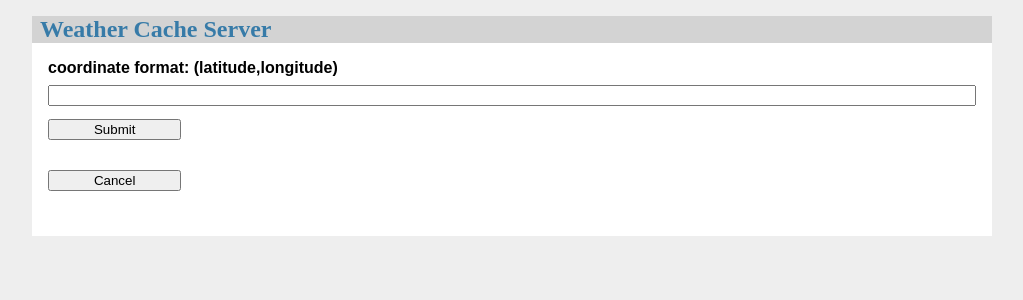
After one commit to HershR/WeatherCacheServer, a Flask app: page /search/coordinates in a window 1280 px wide. The commit adds this page. Shown: the top 300 px of the page, without its empty margins (128-1151 px from the left). Run offline with Flask 2, Linux system fonts and the light colour scheme.

Commit message:
added ability to search and add city by coordinates

```diff
--- a/flaskr/cityTable.py
+++ b/flaskr/cityTable.py
@@ -13,6 +13,7 @@ from pyowm.owm import OWM
 from werkzeug.exceptions import abort
 from flaskr.weather import update_current_weather
 from flaskr.db import get_db
+from flaskr.weather import update_current_weather
 
 bp = Blueprint('cityTable', __name__)
 
@@ -30,6 +31,62 @@ def index():
     ).fetchall()
     return render_template('cityTable/index.html', cities=cities)
 
+
+@bp.route('/search/coordinates', methods=('GET', 'POST'))
+def search_by_coordinates():
+    if request.method == 'POST':
+        coordinate = str(request.form['coordinate']).replace(" ","")
+        error = None
+        coord = []
+        latitude = None
+        longitude = None
+
+        if not coordinate:
+            error = 'Enter Coordinates'
+        elif ',' not in coordinate:
+            error = 'Check format'
+        else:
+            coord = coordinate.split(',')
+        if len(coord) != 2:
+            error = 'Check format'
+        else:
+            print(coord)
+            latitude = coord[0]
+            longitude = coord[1]
+            if not latitude:
+                error = 'Latitude is required.'
+
+            if not longitude:
+                error = 'Longitude is required.'
+        if error is not None:
+            flash(error)
+        else:
+
+            # cities is a list of tuples
+            # cities = reg.ids_for(name, country=country, state=state, matching='exact')
+
+            # use geocoding api to find all cities, only returns a max of 5
+            url = "https://api.openweathermap.org/data/2.5/weather?lat={lat}&lon={lon}&appid={key}".format(lat=latitude, lon=longitude, key=os.environ.get("OPENWEATHER_API_KEY"))
+            r = requests.get(url)
+
+            if r.status_code != 200:
+                error = 'Request failed'
+                print(latitude)
+                print(longitude)
+            else:
+                data = r.json()
+                db = get_db()
+                db.execute(
+                    'INSERT INTO owm_cities (city_id, city_name, city_coord_long, city_coord_lat, city_country)'
+                    ' VALUES (?, ?, ?, ?, ?)',
+                    (data['id'], data['name'], data['coord']['lon'],data['coord']['lat'], data['sys']['country'])
+                )
+                db.commit()
+                update_current_weather(data['id'])
+                return redirect(url_for('cityTable.index'))
+        if error is not None:
+            flash(error)
+    return render_template('cityTable/searchcoordinates.html')
 
 @bp.route('/search', methods=('GET', 'POST'))
 def search():
--- a/flaskr/templates/cityTable/index.html
+++ b/flaskr/templates/cityTable/index.html
@@ -6,7 +6,7 @@
 
 {% block content %}
 <h1>City Name, Country, Coordinates</h1>
-<a class="action" href="{{ url_for('cityTable.search') }}" >Add City</a>
+<a class="action" href="{{ url_for('cityTable.search_by_coordinates') }}" >Add City</a>
   {% for city in cities %}
     <article class="cites">
       <header>
@@ -14,6 +14,7 @@
           <h1>{{ city['city_name'] , city['city_country'] }}</h1>
           <h1> {{ city['city_coord_lat'] , city['city_coord_long'] }}</h1>
           <a class="action" href="{{ url_for('weather.current_weather', id=city['city_id']) }}">Current Weather</a>
+          <a class="action" href="{{ url_for('weather.current_forecast', id=city['city_id']) }}">Current Forecast</a>
           <a class="action" href="{{ url_for('weather.current_weather_dump', id=city['city_id']) }}">Current Weather Dump</a>
         </div>
       </header>
--- a/flaskr/templates/cityTable/search.html
+++ b/flaskr/templates/cityTable/search.html
@@ -1,7 +1,7 @@
 {% extends 'base.html' %}
 
 {% block header %}
-  <h1>{% block title %}Seach for City{% endblock %}</h1>
+  <h1>{% block title %}Search for City{% endblock %}</h1>
 {% endblock %}
 
 {% block content %}
--- /dev/null
+++ b/flaskr/templates/cityTable/searchcoordinates.html
@@ -0,0 +1,16 @@
+{% extends 'base.html' %}
+
+{% block header %}
+  <h1>{% block title %}Search for City by Coordinates{% endblock %}</h1>
+{% endblock %}
+
+{% block content %}
+  <form method="post">
+    <label for="coordinate">coordinate format: (latitude,longitude)</label>
+    <input name="coordinate" id="coordinate" required>
+    <input type="submit" value="Submit">
+  </form>
+  <form action="{{ url_for('cityTable.search') }}" method="get">
+    <input class="return" type="submit" value="Cancel">
+  </form>
+{% endblock %}
```
Also changed, not shown: flaskr/templates/weather/currentforecast.html (added, +25 -0 lines).
